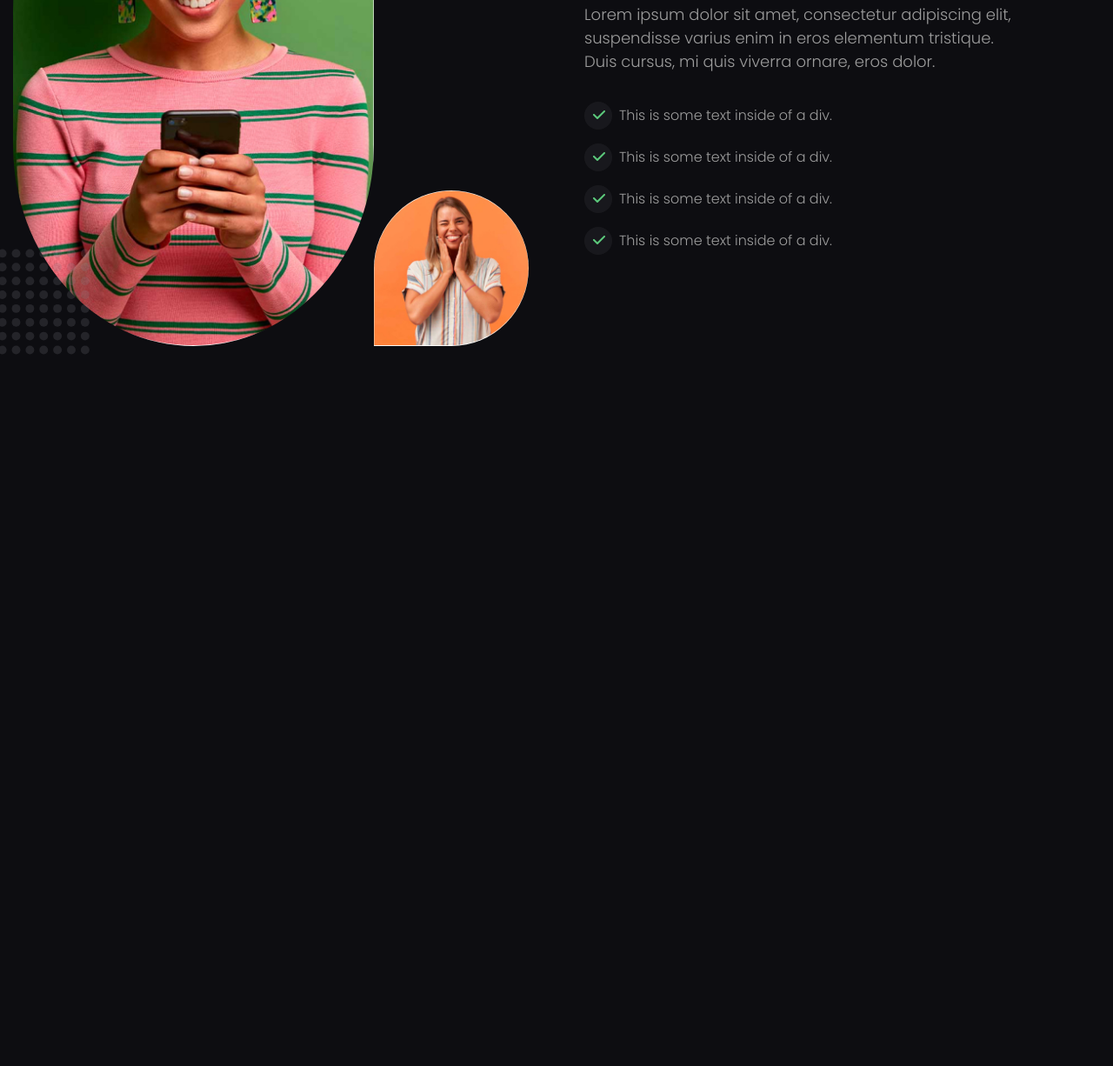
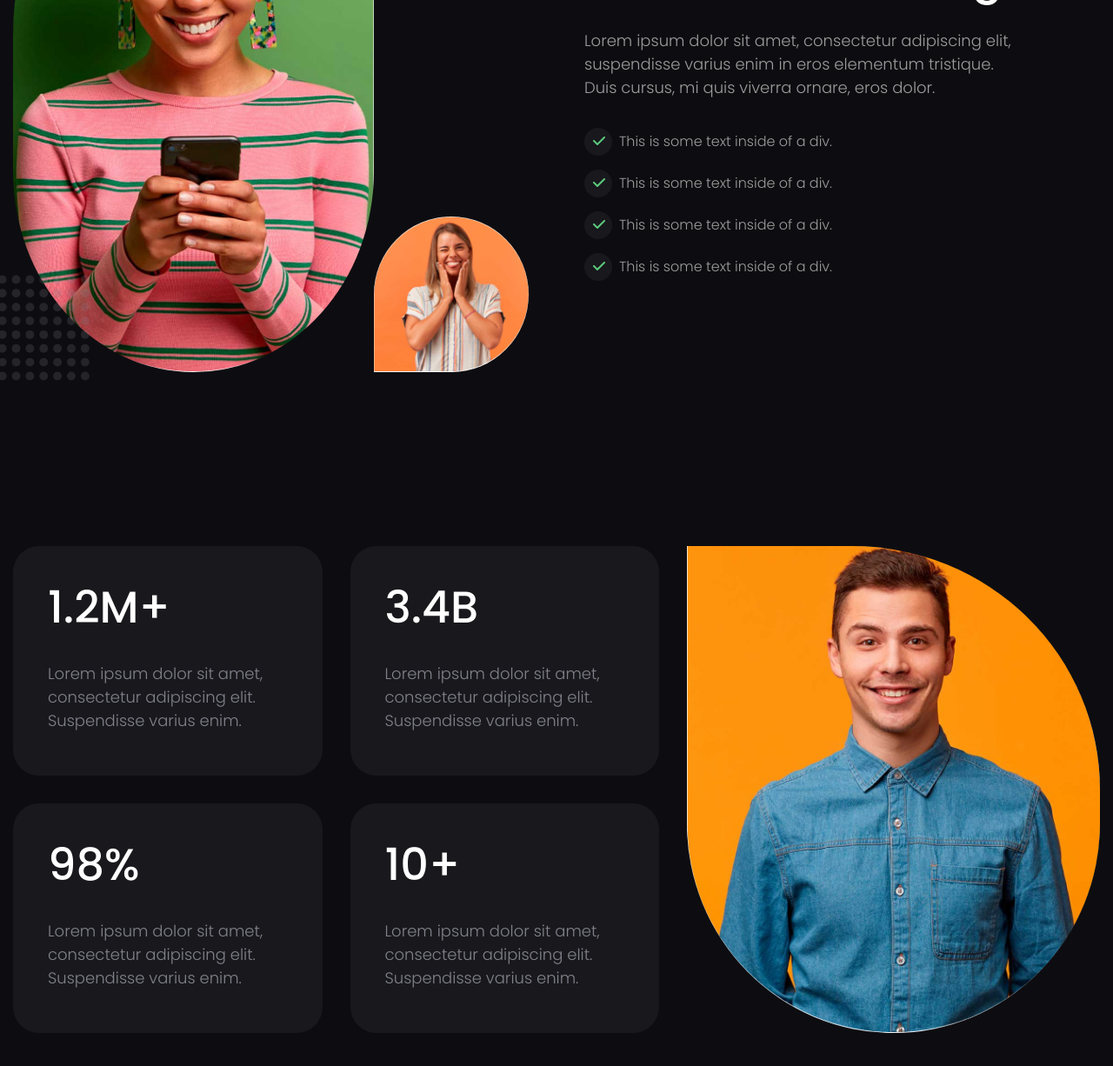
Before and after one commit to Cathrin-Demyokhina/growfy, a plain HTML site: page index.html in a window 1280 px wide. Shown: the part 2596-3822 px from the top of the page at 87% size. Before the commit the page ends 3094 px from the top, so only its background shows below. Drawn offline with Linux system fonts and the light colour scheme.

Commit message:
advantages section added

```diff
--- a/css/style.css
+++ b/css/style.css
@@ -31,6 +31,8 @@ body {
 
 }
 .page__why {
+}
+.page__advantages {
 }
 
 /*========================*/
@@ -566,7 +568,7 @@ line-height: 1.43;
 /*===== Why Us Section =====*/
 
 .why {
-    padding-top: 70px;
+    padding-top: 100px;
     padding-bottom: 100px;
 }
 .why__container {
@@ -625,3 +627,75 @@ line-height: 1.43;
         flex-direction: column-reverse;
     }
 }
+
+/*===== Advantages =====*/
+
+.advantages {
+    padding-top: 100px;
+    padding-bottom: 100px;
+}
+.advantages__container {
+    display: flex;
+    row-gap: 32px;
+}
+.advantages__items {
+    flex: 1 1 auto;
+    padding-right: 32px;
+    display: grid;
+    grid-template-columns: repeat(2, 1fr);
+    grid-template-rows: repeat(2, 1fr);
+    gap: 32px;
+}
+.advantages__item {
+    padding: 40px;
+    background: rgba(129, 129, 139, 0.1);
+    border-radius: 30px;
+}
+.advantages__value {
+    font-weight: 500;
+    font-size: 51px;
+    line-height: 1.2;
+    color: #fff;
+}
+.advantages__value:not(:last-child) {
+    margin-bottom: 32px;
+}
+.advantages__text {
+    font-size: 18px;
+    line-height: 1.5;
+}
+.advantages__image {
+    flex: 0 0 38%;
+    align-self: flex-end;
+    overflow: hidden;
+    border-radius: 0 60% 50% 50% / 0 50% 43% 43%;
+}
+.advantages__image img {
+    max-width: 100%;
+}
+@media (max-width: 991.98px) {
+    .advantages {
+        padding-top: 70px;
+        padding-bottom: 50px;
+    }
+    .advantages__items {
+        padding-right: 0;
+    }
+    .advantages__container {
+        flex-direction: column;
+    }
+    .advantages__image {
+        align-self: center;
+    }
+}
+@media (max-width: 767.98px) {
+    .advantages {
+        padding-top: 50px;
+        padding-bottom: 30px;
+    }
+}
+@media (max-width: 650px) {
+    .advantages__items {
+        grid-template-columns: auto;
+    }
+}
--- a/index.html
+++ b/index.html
@@ -206,7 +206,45 @@
                 </div>
             </section>
             <section class="page__advantages advantages">
-                <div class="advantages__container"></div>
+                <div class="advantages__container">
+                    <div class="advantages__items">
+                        <article class="advantages__item">
+                            <h4 class="advantages__value">
+                                1.2M+
+                            </h4>
+                            <div class="advantages__text text">
+                                Lorem ipsum dolor sit amet, consectetur adipiscing elit. Suspendisse varius enim.
+                            </div>
+                        </article>
+                        <article class="advantages__item">
+                            <h4 class="advantages__value">
+                                3.4B
+                            </h4>
+                            <div class="advantages__text text">
+                                Lorem ipsum dolor sit amet, consectetur adipiscing elit. Suspendisse varius enim.
+                            </div>
+                        </article>
+                        <article class="advantages__item">
+                            <h4 class="advantages__value">
+                                98%
+                            </h4>
+                            <div class="advantages__text text">
+                                Lorem ipsum dolor sit amet, consectetur adipiscing elit. Suspendisse varius enim.
+                            </div>
+                        </article>
+                        <article class="advantages__item">
+                            <h4 class="advantages__value">
+                                10+
+                            </h4>
+                            <div class="advantages__text text">
+                                Lorem ipsum dolor sit amet, consectetur adipiscing elit. Suspendisse varius enim.
+                            </div>
+                        </article>
+                    </div>
+                    <div class="advantages__image">
+                        <img src="./img/advantages/01.jpg" alt="">
+                    </div>
+                </div>
             </section>
         </main>
         <footer class="footer"></footer>
```
Also changed, not shown: img/advantages/01.jpg (added).
